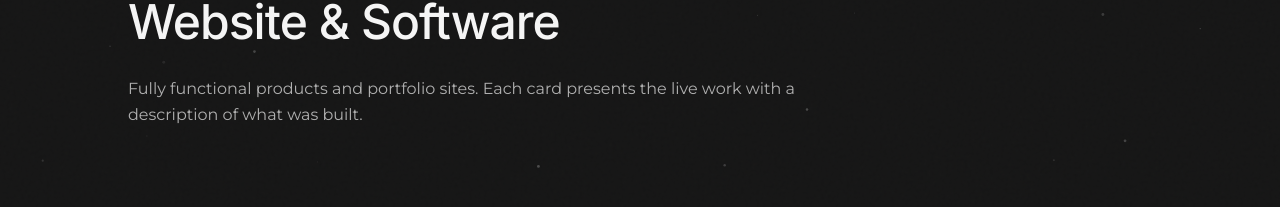
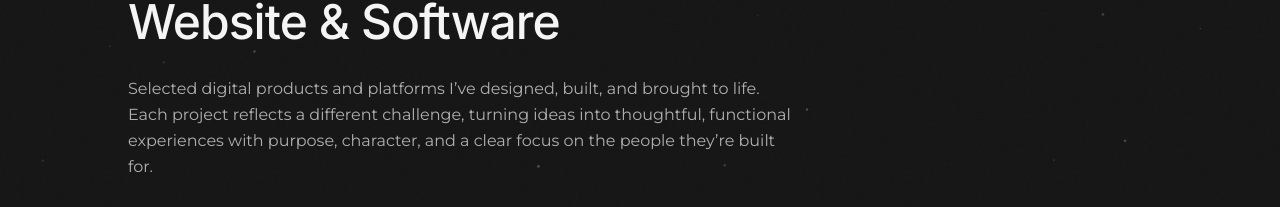
Before and after one commit to aramanola197-png/myportfolio, a Next.js app: page /websites in a window 1280 px wide. Shown: the part 156-363 px from the top of the page. Built offline with nearby package versions, Linux system fonts and the light colour scheme.

Commit message:
Revise description for website and software section
Updated the description of the website and software section to better reflect the nature of the projects.

```diff
--- a/src/app/websites/page.tsx
+++ b/src/app/websites/page.tsx
@@ -16,8 +16,7 @@ export default function WebsitesPage() {
           Website & Software
         </h1>
         <p className="text-[#b0b0b0] max-w-2xl mb-20 leading-relaxed">
-          Fully functional products and portfolio sites. Each card presents the live work with a description of what was built.
-        </p>
+          Selected digital products and platforms I’ve designed, built, and brought to life. Each project reflects a different challenge, turning ideas into thoughtful, functional experiences with purpose, character, and a clear focus on the people they’re built for.        </p>
 
         <div className="space-y-16">
           {mainProjects.map((project) => (
```
